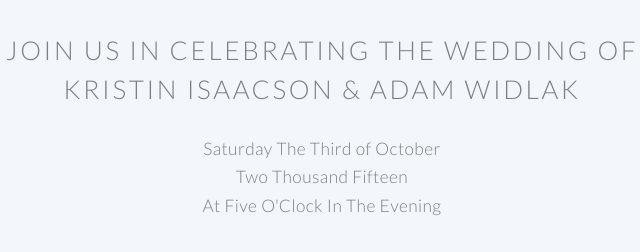
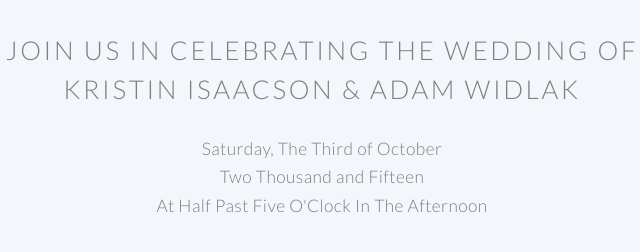
Before and after one commit to keisaacson/kristin_wedding, a plain HTML site: page index.html in a window 1280 px wide. Shown: the part 780-1032 px from the top of the page, 318-958 px from the left. Drawn offline with Linux system fonts and the light colour scheme.

Commit message:
Update time.

```diff
--- a/index.html
+++ b/index.html
@@ -73,9 +73,9 @@
 						Kristin Isaacson & Adam Widlak
 					</h2>
 					<p>
-						<div> Saturday The Third of October </div>
-						<div> Two Thousand Fifteen </div>
-						<div> At Five O'Clock In The Evening </div>
+						<div> Saturday, The Third of October </div>
+						<div> Two Thousand and Fifteen </div>
+						<div> At Half Past Five O'Clock In The Afternoon </div>
 					</p>
 					<p>
 						<div> Germania Place </div>
```
